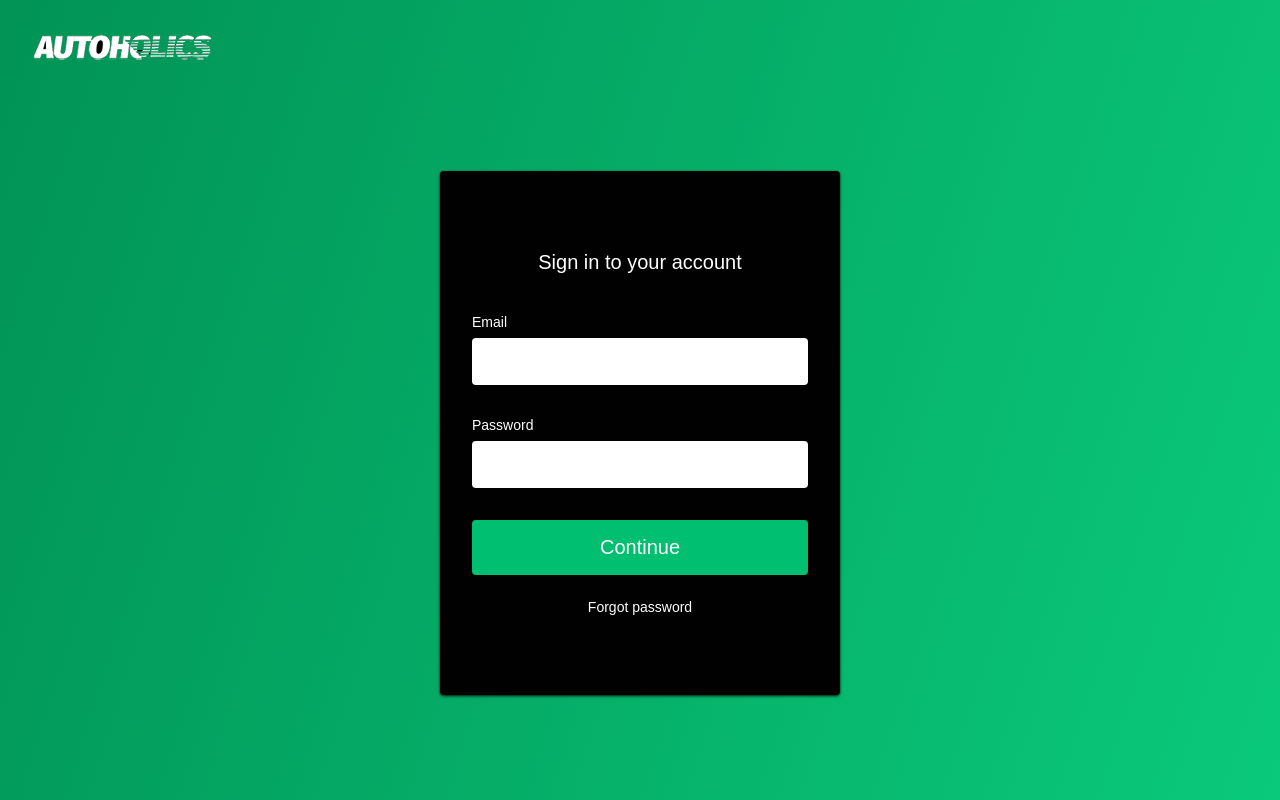
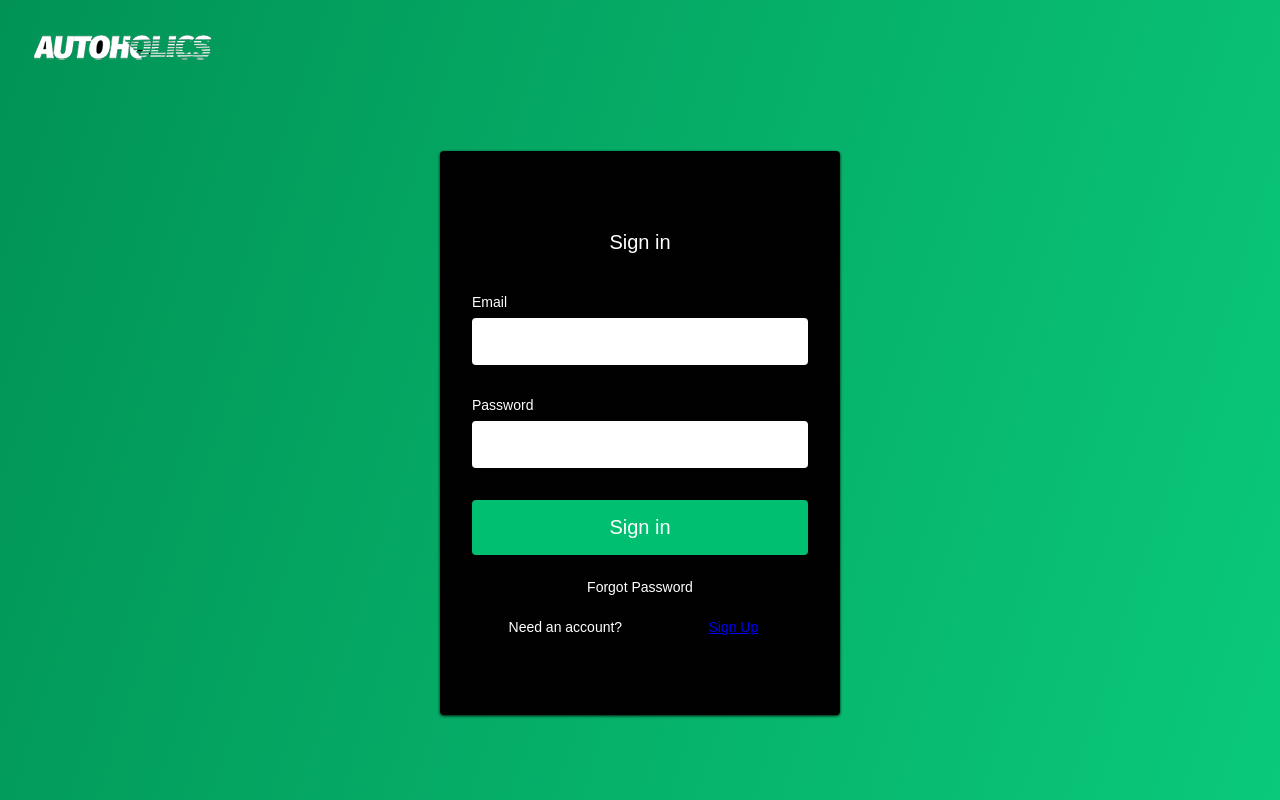
Before and after one commit to lancetoledo/autoholics-2023-beta, a React (Create React App) app: page /signin in a window 1280 px wide. Built offline with nearby package versions, Linux system fonts and the light colour scheme; a web font is replaced by a local one.

Commit message:
UPDATE: Sigin page to have dynamic Login component with Signup

```diff
--- a/package.json
+++ b/package.json
@@ -6,6 +6,7 @@
     "@testing-library/jest-dom": "^5.14.1",
     "@testing-library/react": "^13.0.0",
     "@testing-library/user-event": "^13.2.1",
+    "firebase": "^9.20.0",
     "react": "^18.2.0",
     "react-dom": "^18.2.0",
     "react-icons": "^4.8.0",
--- a/src/App.js
+++ b/src/App.js
@@ -1,8 +1,9 @@
 import { Routes, Route } from 'react-router-dom';
 import Home from './pages/Home';
 import SignIn from './pages/SignIn';
+import SignUp from './pages/SignUp';
 import './Home.css';
-import './SignIn.css';
+import './Login.css';
 
 
 function App() {
@@ -11,6 +12,7 @@ function App() {
       <Routes>
         <Route path='/' element={<Home />} />
         <Route path='/signin' element={<SignIn />} />
+        <Route path='/signup' element={<SignUp />} />
       </Routes>
     </div>
   );
--- a/src/SignIn.css
+++ b/src/Login.css
@@ -1,7 +1,7 @@
 @import url('https://fonts.googleapis.com/css2?family=Encode+Sans+Expanded&display=swap');
 
 
-.SignIn {
+.Login {
     min-height: 692px;
     position: fixed;
     bottom: 0;
@@ -15,7 +15,7 @@
             rgba(10, 201, 122, 1) 100%);
 }
 
-.signin_wrapper {
+.login_wrapper {
     height: 100%;
     display: flex;
     flex-direction: column;
@@ -103,9 +103,30 @@ form button {
     cursor: pointer;
 }
 
-form span {
+.forgot {
     text-align: center;
     margin-top: 24px;
     color: #fff;
     font-size: 14px;
 }
+
+.options {
+    text-align: center;
+    width: 100%;
+    color: #fff;
+    font-size: 14px;
+    /* background-color: red; */
+    margin-top: 24px;
+    display: flex;
+    align-items: center;
+    /* gap: 20px; */
+}
+
+.options span {
+    /* background-color: red; */
+}
+
+form a {
+    /* background-color: yellow; */
+    width: 80%;
+}
--- /dev/null
+++ b/src/components/Login.js
@@ -0,0 +1,32 @@
+import React from 'react'
+import logo from '../images/autoholicsLogo.png'
+import { Link } from "react-router-dom";
+
+const Login = ({ title, button, href, link, help, headerStatement }) => {
+    return (
+        <div className='Login'>
+            <div className='login_wrapper'>
+                <Link className='logo_div' to="/" style={{ textDecoration: 'none' }}>
+                    <img className='logo' src={logo} alt="Autoholics" />
+                </Link>
+                <div className='form_content'>
+                    <form>
+                        <h1>{title}</h1>
+                        <label htmlFor='for'>Email</label>
+                        <input type='email' required></input>
+                        <label htmlFor='for'>Password</label>
+                        <input type='password' required ></input>
+                        <button type='submit'>{button}</button>
+                        <span className='forgot'>{help}</span>
+                        <div className='options'>
+                            <span>{headerStatement}</span>
+                            <a href={href}>{link}</a>
+                        </div>
+                    </form>
+                </div>
+            </div>
+        </div>
+    )
+}
+
+export default Login
--- a/src/components/Overlay.js
+++ /dev/null
@@ -1,12 +0,0 @@
-import React from 'react'
-import Video from '../videos/video2.mp4'
-
-const Overlay = () => {
-    return (
-        <div className='overlay'>
-            YOO
-        </div>
-    )
-}
-
-export default Overlay
--- a/src/pages/Home.js
+++ b/src/pages/Home.js
@@ -5,7 +5,6 @@ import About from '../components/About'
 import Services from '../components/Services'
 import Discover from '../components/Discover'
 import Footer from '../components/Footer'
-import Overlay from '../components/Overlay'
 
 const Home = () => {
     return (
--- a/src/pages/SignIn.js
+++ b/src/pages/SignIn.js
@@ -1,27 +1,18 @@
 import React from 'react'
 import logo from '../images/autoholicsLogo.png'
+import Login from '../components/Login';
 import { Link } from "react-router-dom";
 
 const SignIn = () => {
     return (
-        <div className='SignIn'>
-            <div className='signin_wrapper'>
-                <Link className='logo_div' to="/" style={{ textDecoration: 'none' }}>
-                    <img className='logo' src={logo} alt="Autoholics" />
-                </Link>
-                <div className='form_content'>
-                    <form>
-                        <h1>Sign in to your account</h1>
-                        <label htmlFor='for'>Email</label>
-                        <input type='email' required></input>
-                        <label htmlFor='for'>Password</label>
-                        <input type='password' required ></input>
-                        <button type='submit'>Continue</button>
-                        <span>Forgot password</span>
-                    </form>
-                </div>
-            </div>
-        </div>
+        <Login
+            title="Sign in"
+            button="Sign in"
+            href='/signup'
+            link='Sign Up'
+            help="Forgot Password"
+            headerStatement='Need an account?'
+        />
     )
 }
 
--- /dev/null
+++ b/src/pages/SignUp.js
@@ -0,0 +1,19 @@
+import React from 'react'
+import logo from '../images/autoholicsLogo.png'
+import { Link } from "react-router-dom";
+import Login from '../components/Login';
+
+const SignUp = () => {
+    return (
+        <Login
+            title="Sign up"
+            button="Sign up"
+            href='/signin'
+            link='Sign In'
+            help=''
+            headerStatement='Already have an account?'
+        />
+    )
+}
+
+export default SignUp
```
Also changed, not shown: src/utils/firebase.js (added, +26 -0 lines), 2 other files (tests, documents, lock files or other folders).
